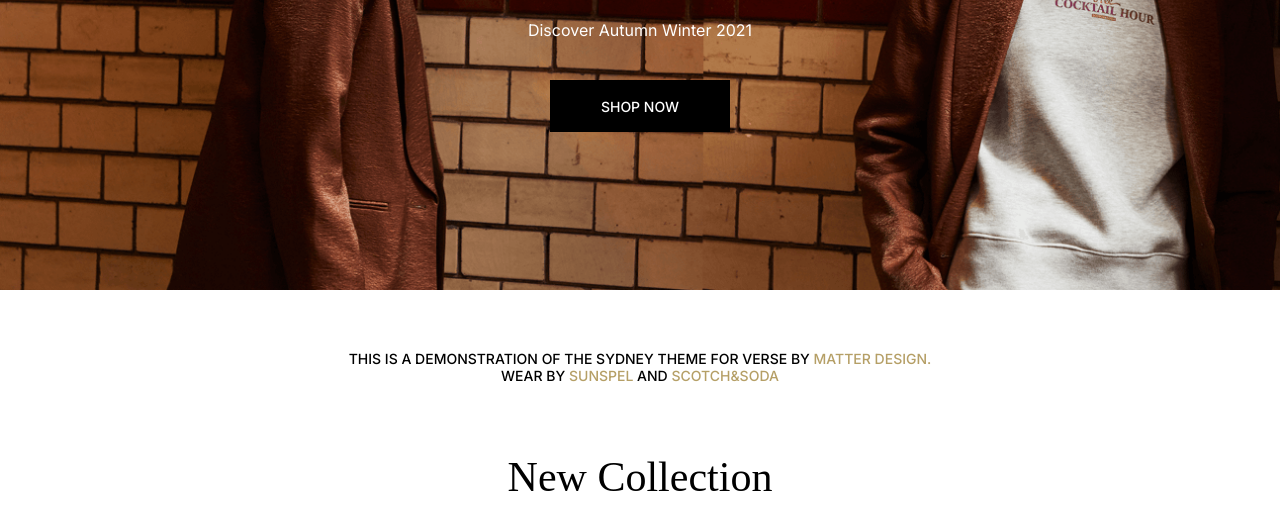
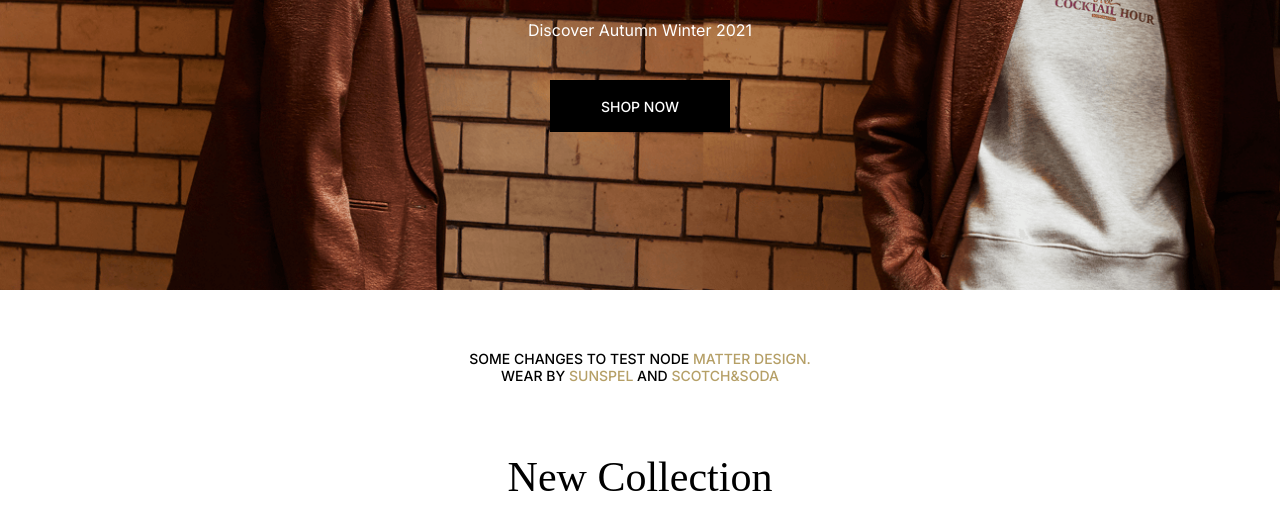
Before and after one commit to milasantacruz/netlify-test, a Gatsby site: page / in a window 1280 px wide. Shown: the part 502-1034 px from the top of the page. Built offline with nearby package versions, Linux system fonts and the light colour scheme; Gatsby itself is replaced by a stand-in of ours; a web font is replaced by a local one.

Commit message:
plockjsonV1

```diff
--- a/src/pages/index.js
+++ b/src/pages/index.js
@@ -39,7 +39,7 @@
       {/* Message Container */}
       <div className={styles.messageContainer}>
         <p>
-          This is a demonstration of the Sydney theme for verse by{' '}
+          Some changes to test node{' '}
           <span className={styles.gold}>matter design.</span>
         </p>
         <p>
```
Also changed, not shown: 1 other file.
